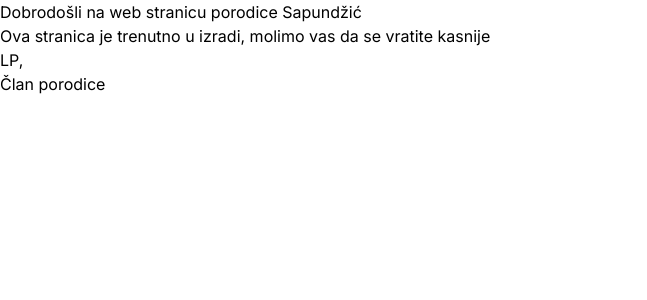
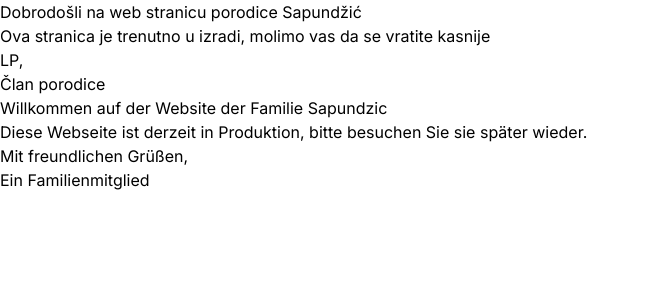
Before and after one commit to lsapundzic/sapundzic.com, a Next.js app: page / in a window 1280 px wide. Shown: the top 300 px of the page, without its empty margins (0-647 px from the left). Built offline with nearby package versions, Linux system fonts and the light colour scheme.

Commit message:
Dodat nemacki

```diff
--- a/app/page.js
+++ b/app/page.js
@@ -3,11 +3,22 @@ export default function Home() {
     <main>
       <div>
         <h1>Dobrodošli na web stranicu porodice Sapundžić</h1>
-                <p>Ova stranica je trenutno u izradi, molimo vas da se vratite kasnije </p>
+        <p>
+          Ova stranica je trenutno u izradi, molimo vas da se vratite kasnije{" "}
+        </p>
         <p>LP,</p>
         <p>Član porodice</p>
       </div>
 
+      <div>
+        <h1>Willkommen auf der Website der Familie Sapundzic</h1>
+        <p>
+          Diese Webseite ist derzeit in Produktion, bitte besuchen Sie sie
+          später wieder.
+        </p>
+        <p>Mit freundlichen Grüßen, </p>
+        <p>Ein Familienmitglied</p>
+      </div>
     </main>
   );
 }
```
Lines whose indentation alone changed are shown as unchanged.
